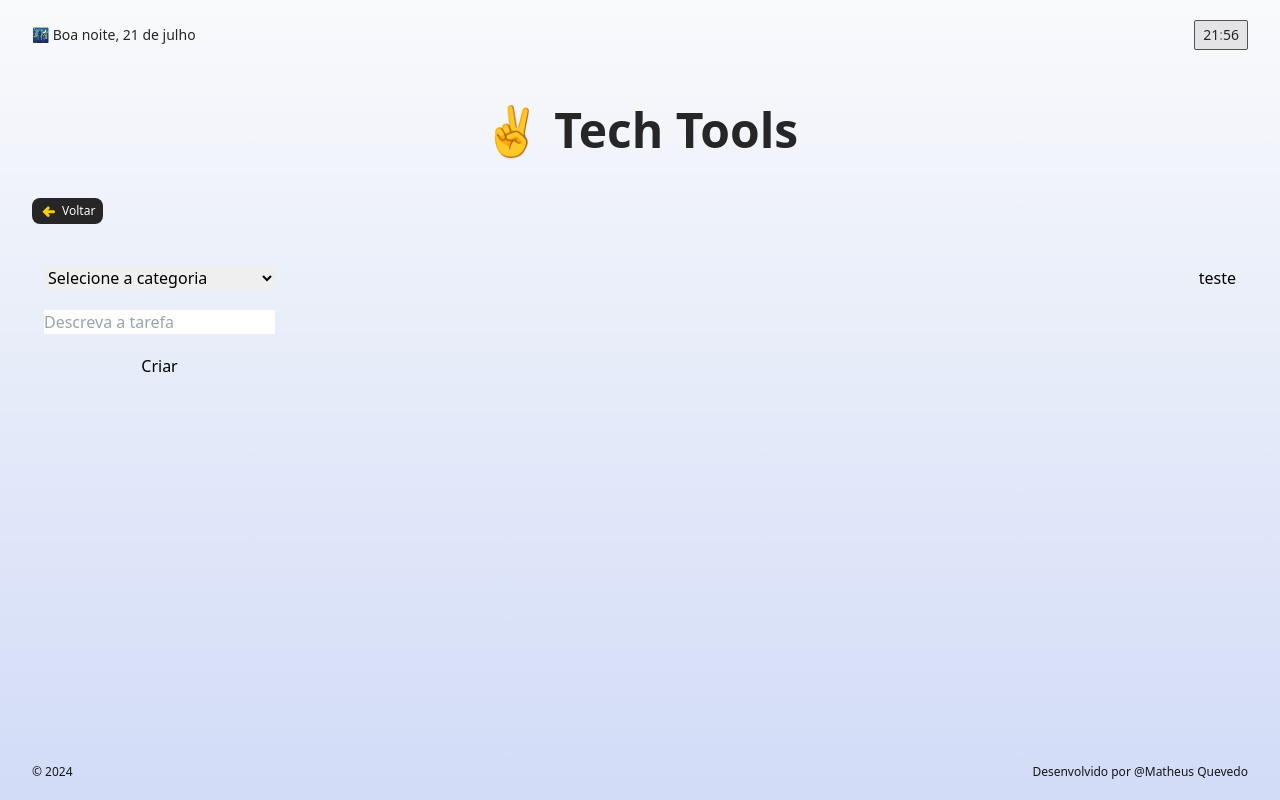
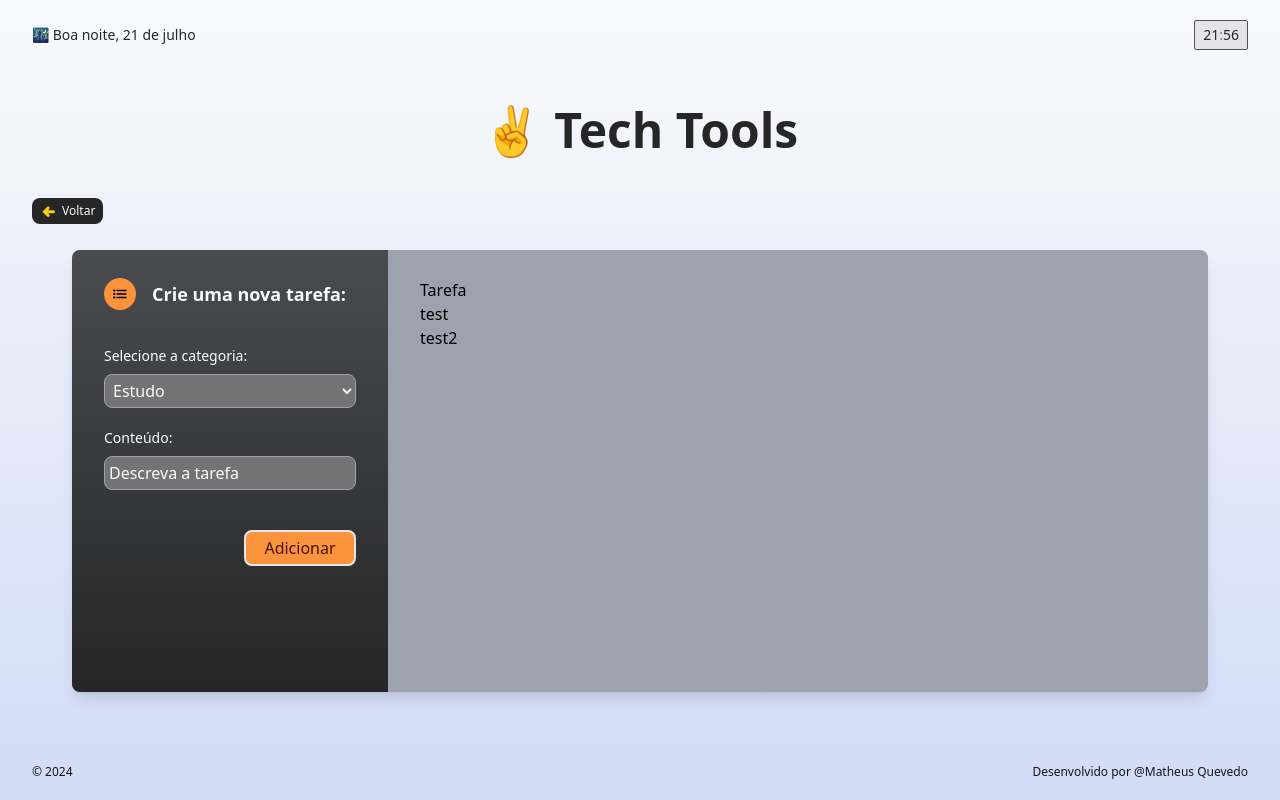
Before and after one commit to mthquevedo/Minhas-ferramentas, a React (Vite) app: page /lista-de-tarefas in a window 1280 px wide. Built offline with nearby package versions, Linux system fonts and the light colour scheme.

Commit message:
Criação: o bloco de criação das tarefas foi desenvolvido

```diff
--- a/src/pages/ToDoList/index.tsx
+++ b/src/pages/ToDoList/index.tsx
@@ -1,25 +1,62 @@
+import { IoListSharp } from "react-icons/io5";
 import { ReturnHomeButton } from "../../components/ReturnHomeButton";
+import { useState } from "react";
 
 export function ToDoList() {
+    const [tasks, setTasks] = useState([
+        {
+            genre: "Study",
+            content: "test"
+        },
+        {
+            genre: "Work",
+            content: "test2"
+        }
+    ])
+
+    console.log(tasks);
+
     return (
-        <main className="flex-1">
+        <div className="flex-1">
             <ReturnHomeButton />
 
-            <div className="h-4/5 flex justify-between items-start pt-10 mx-3">
-                <form action="" className="flex flex-col gap-5">
-                    <select name="" id="">
-                        <option value="">Selecione a categoria</option>
-                        <option value="Estudo">Estudo</option>
-                        <option value="Estudo">Trabalho</option>
-                        <option value="Estudo">Pessoal</option>
-                    </select>
+            <main className="h-5/6 bg-gray-400 flex justify-between items-start mt-6 shadow-lg rounded-lg mx-10">
 
-                    <input type="text" placeholder="Descreva a tarefa" />
-                    <button type="submit">Criar</button>
-                </form>
+                <aside className="w-30v h-full bg-gradient-to-t from-neutral-800 to-neutral-800/70 px-8 py-7 rounded-l-lg overflow-hidden">
+                    <form action="" className="flex flex-col justify-center gap-5">
 
-                <div>teste</div>
-            </div>
-        </main>
+                        <div className="flex items-center gap-4 pb-4">
+                            <span className="bg-orange-400 p-2 rounded-full"><IoListSharp /></span>
+                            <h2 className="text-gray-50 font-bold text-lg">Crie uma nova tarefa:</h2>
+                        </div>
+
+                        <div className="flex flex-col">
+                            <label className="text-gray-50 text-sm pb-2">Selecione a categoria:</label>
+                            <select name="" id="" className="rounded-lg p-1 cursor-pointer bg-neutral-500 border border-gray-400 text-gray-50">
+                                <option value="Study" className="">Estudo</option>
+                                <option value="Work">Trabalho</option>
+                                <option value="Personal">Pessoal</option>
+                            </select>
+                        </div>
+
+                        <div className="flex flex-col text-gray-50">
+                            <label className="text-gray-50 text-sm pb-2">Conteúdo:</label>
+                            <input type="text" placeholder="Descreva a tarefa" className="rounded-lg p-1 bg-neutral-500 border border-gray-400 text-gray-50 placeholder:text-gray-50 focus:outline-none" />
+                        </div>
+
+                        <div className="self-end pt-3">
+                            <button type="submit" className="bg-orange-400 text-orange-950 rounded-lg p-1 mt-2 font-medium w-28 border-2"> Adicionar</button>
+                        </div>
+                    </form>
+                </aside>
+
+                <div className="w-80v h-full px-8 py-7">
+                    <p>Tarefa</p>
+                    {tasks.map(task => {
+                        return <p>{task.content}</p>
+                    })}
+                </div>
+            </main>
+        </div >
     )
 }
```
